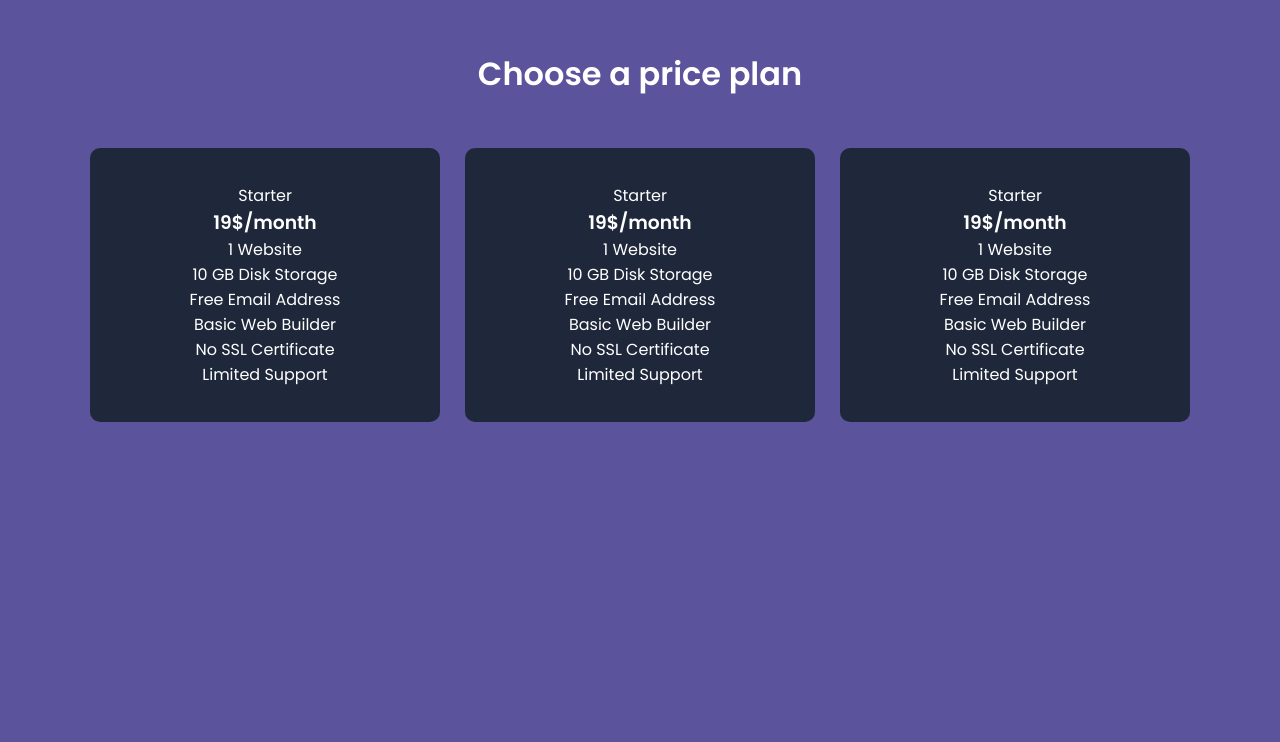
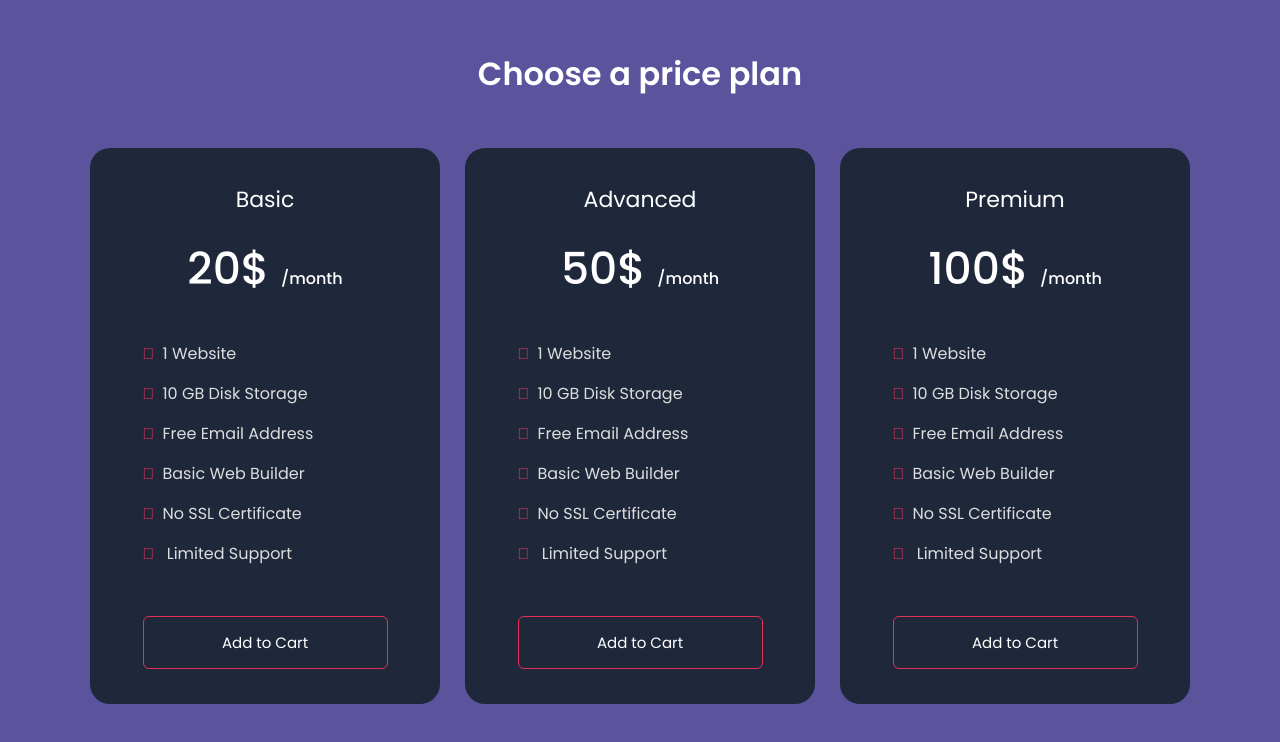
Before and after one commit to mdshafikulislam/50-Design-and-Development-Projects, a plain HTML site: page Web Design Short Template/Price Plan/index.html in a window 1280 px wide. Drawn offline with Linux system fonts and the light colour scheme.

Commit message:
web desgin short project Price plan complete

```diff
--- a/Web Design Short Template/Price Plan/index.html
+++ b/Web Design Short Template/Price Plan/index.html
@@ -13,10 +13,9 @@
     <div class="container">
         <h2 class="text-center">Choose a price plan</h2>
         <div class="price-row">
-
             <div class="price-col">
-                <p>Starter</p>
-                <h3>19$/month</h3>
+                <p>Basic</p>
+                <h3>20$ <span class="">/month</span></h3>
                 <ul>
                     <li>1 Website</li>
                     <li>10 GB Disk Storage</li>
@@ -25,11 +24,12 @@
                     <li>No SSL Certificate</li>
                     <li> Limited Support</li>
                 </ul>
+                <button class="btn">Add to Cart</button>
             </div>
 
             <div class="price-col">
-                <p>Starter</p>
-                <h3>19$/month</h3>
+                <p>Advanced</p>
+                <h3>50$ <span class="">/month</span></h3>
                 <ul>
                     <li>1 Website</li>
                     <li>10 GB Disk Storage</li>
@@ -38,11 +38,12 @@
                     <li>No SSL Certificate</li>
                     <li> Limited Support</li>
                 </ul>
+                <button class="btn">Add to Cart</button>
             </div>
 
             <div class="price-col">
-                <p>Starter</p>
-                <h3>19$/month</h3>
+                <p>Premium</p>
+                <h3>100$ <span class="">/month</span></h3>
                 <ul>
                     <li>1 Website</li>
                     <li>10 GB Disk Storage</li>
@@ -51,6 +52,7 @@
                     <li>No SSL Certificate</li>
                     <li> Limited Support</li>
                 </ul>
+                <button class="btn">Add to Cart</button>
             </div>
         </div>
     </div>
--- a/Web Design Short Template/Price Plan/styles.css
+++ b/Web Design Short Template/Price Plan/styles.css
@@ -29,13 +29,54 @@
     display: grid;
     grid-template-columns: repeat(auto-fit,minmax(250px,1fr));
     grid-gap:25px;
-    /* justify-content:between;
-    align-items:center; */
 }
 .price-col{
     background:#1f283b;
     padding:10% 15%;
-    border-radius:10px;
+    border-radius:20px;
     color:#fff;
     text-align: center;
+    margin-bottom: 30px;
 }
+.price-col p{
+    font-size:22px;
+}
+.price-col h3{
+    font-size:44px;
+    margin: 20px 0 40px;
+    font-weight:500;
+}
+
+.price-col h3 span{
+    font-size:16px;
+}
+.price-col ul{
+    text-align:left;
+    margin: 20px 0;
+    color:#ddd;
+}
+.price-col ul li{
+    margin:15px 0;
+}
+.price-col ul li::before{
+    content: '\20229';
+    color: #e33058;
+    font-weight: bold;
+    margin-right:8px;
+}
+.price-col .btn{
+    width: 100%;
+    padding:14px 0;
+    font-size:15px;
+    background:transparent;
+    color:#fff;
+    border-radius:6px;
+    border:1px solid #e33058;
+    margin-top:30px;
+    cursor: pointer;
+    transition: background 0.5s;
+}
+.price-col .btn:hover{
+    background-color:#e33058;
+    color:#fff;
+}
```
